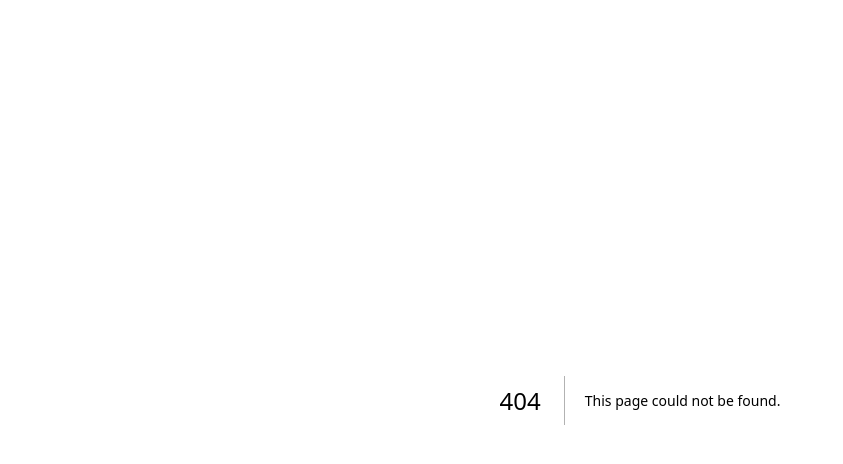
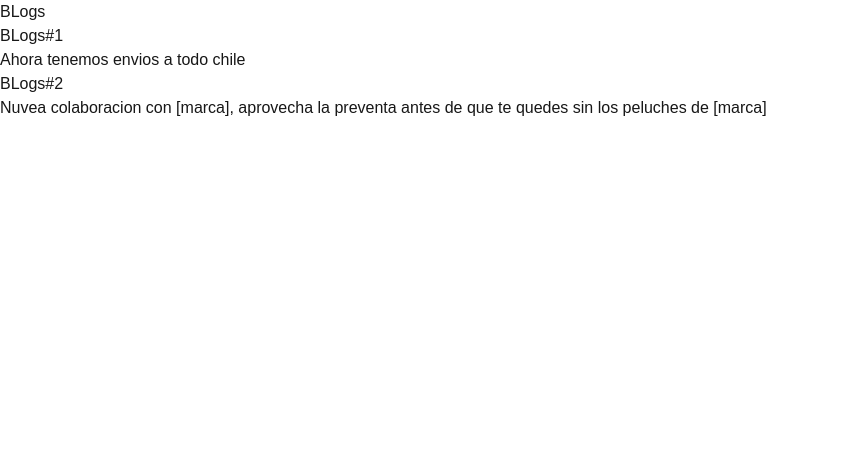
Before and after one commit to antomirandaa/njsdemo2, a Next.js app: page /blogs in a window 1280 px wide. Before the commit this address had no page. Shown: the top 464 px of the page, without its empty margins (0-843 px from the left). Built offline with nearby package versions, Linux system fonts and the light colour scheme.

Commit message:
dios de la zaza

```diff
--- /dev/null
+++ b/app/blogs/page.tsx
@@ -0,0 +1,14 @@
+export default function Home() {
+  return (
+    <>
+      <h1>BLogs</h1>
+      <h1>BLogs#1</h1>
+      <body>Ahora tenemos envios a todo chile</body>
+      <h1>BLogs#2</h1>
+      <body>
+        Nuvea colaboracion con [marca], aprovecha la preventa antes de que te
+        quedes sin los peluches de [marca]
+      </body>
+    </>
+  );
+}
```
Also changed, not shown: app/product/page.tsx (renamed from app/product/product.tsx).
